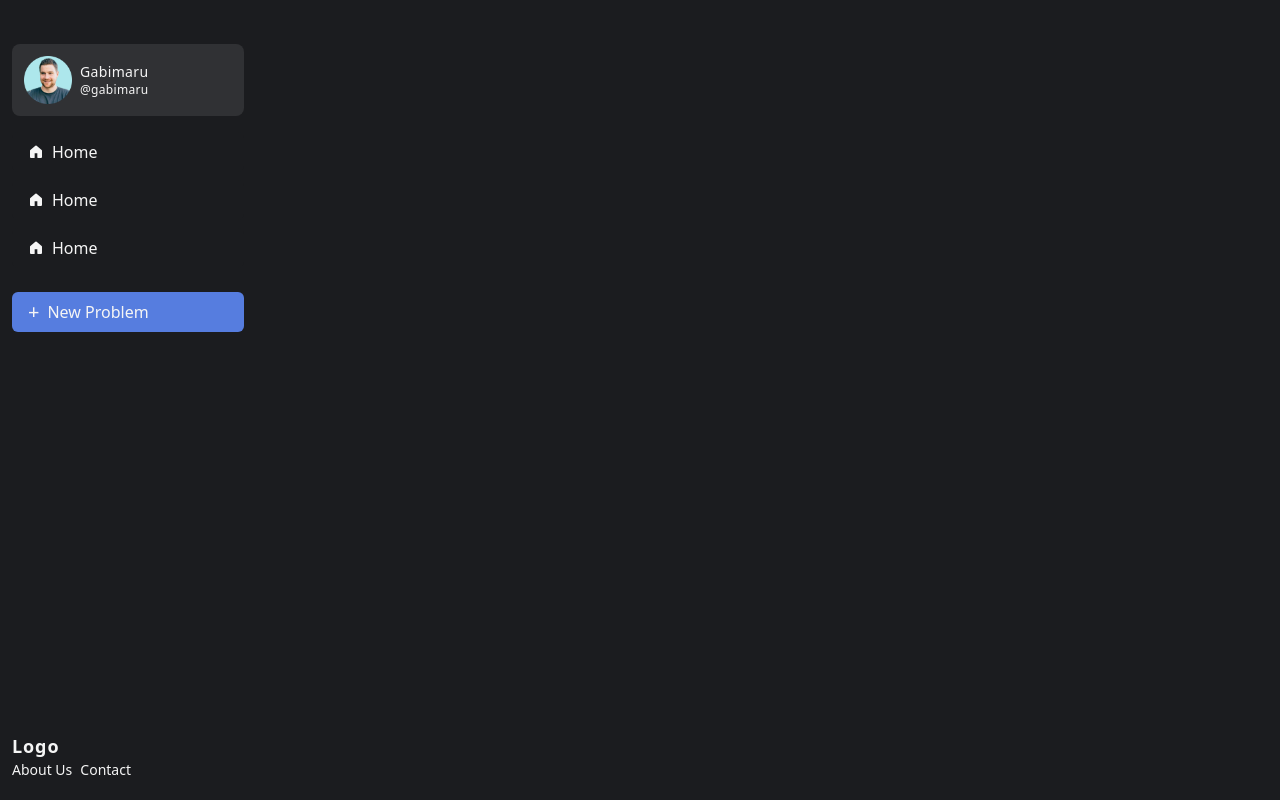
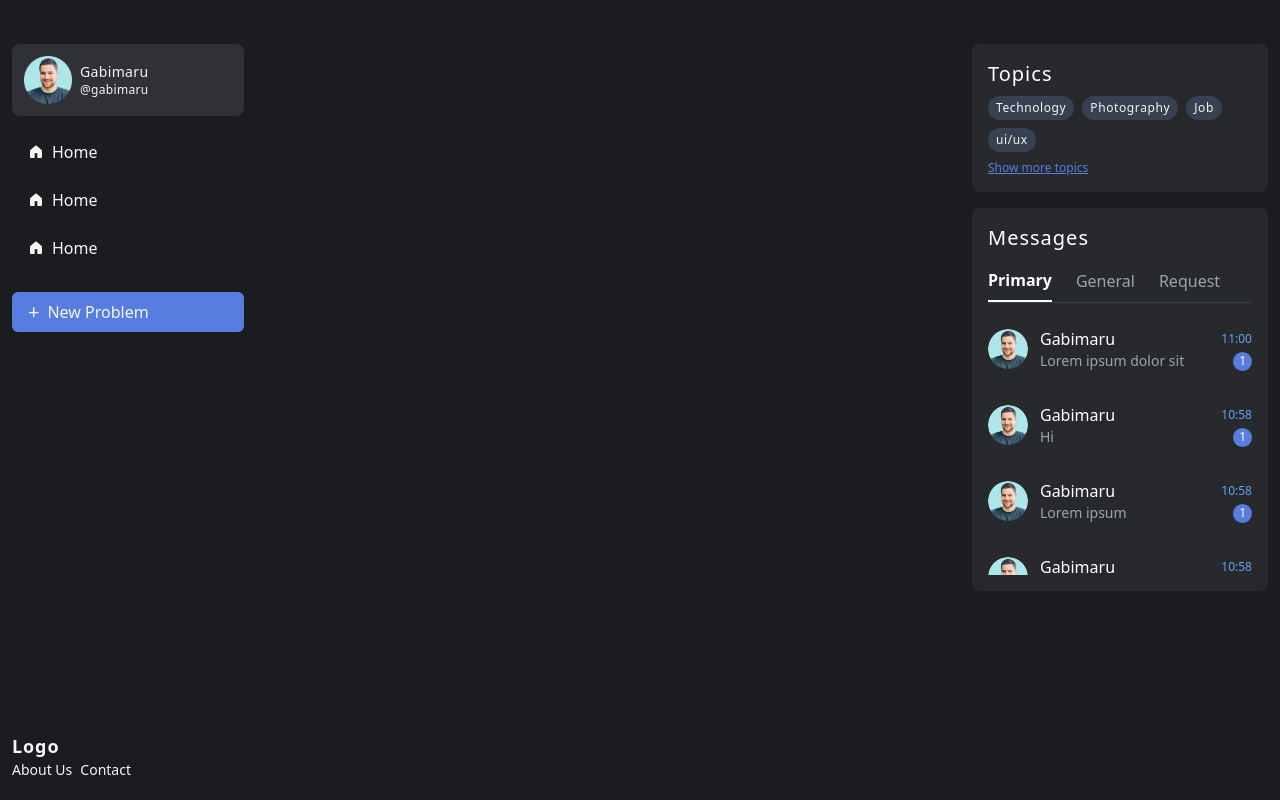
Before and after one commit to Jyotirmoy-Baidya/Photo-user, a React (Vite) app: page / in a window 1280 px wide. Built offline with nearby package versions, Linux system fonts and the light colour scheme.

Commit message:
Right Bar of topics and messages

```diff
--- /dev/null
+++ b/src/components/Home/MessageSection.jsx
@@ -0,0 +1,72 @@
+import React, { useState } from "react";
+
+const messages = {
+    primary: [
+        { name: "Gabimaru", message: "Lorem ipsum dolor sit", time: "11:00", new: 1 },
+        { name: "Gabimaru", message: "Hi", time: "10:58", new: 1 },
+        { name: "Gabimaru", message: "Lorem ipsum", time: "10:58", new: 1 },
+        { name: "Gabimaru", message: "Gabimaru Gabimaru", time: "10:58", new: 1 },
+    ],
+    general: [
+        { name: "Gabimaru", message: "General message", time: "9:30", new: 1 },
+    ],
+    request: [
+        { name: "Gabimaru", message: "Request message", time: "8:15", new: 0 },
+    ],
+};
+
+const MessageItem = ({ message }) => (
+    <div className="flex items-center gap-3 py-2">
+        <img
+            src="./assets/image.png"
+            alt="profile"
+            className="rounded-full w-10 h-10"
+        />
+        <div className="flex-1 gap-1">
+            <div className="flex justify-between items-center">
+                <h4 className="text-white">{message.name}</h4>
+                <span className="text-blue-400 text-xs">{message.time}</span>
+            </div>
+            <div className="flex justify-between items-center">
+                <p className="text-gray-400 text-sm">{message.message}</p>
+                {message.new ? (
+                    <span className="bg-primary-blue text-white text-xs rounded-full px-[6px] py-[1.5px]">
+                        {message.new}
+                    </span>
+                ) : null}
+            </div>
+        </div>
+    </div>
+);
+
+const MessageSection = () => {
+    const [activeTab, setActiveTab] = useState("primary");
+
+    return (
+        <div className="p-4 rounded-lg bg-primary-gray">
+            <div className="text-xl font-medium tracking-wider text-white mb-2">Messages</div>
+            <div className="flex gap-6 border-b border-gray-700 my-4">
+                {["Primary", "General", "Request"].map((tab) => (
+                    <button
+                        key={tab}
+                        onClick={() => setActiveTab(tab.toLowerCase())}
+                        className={`${activeTab === tab.toLowerCase()
+                            ? "text-white font-semibold border-b-2 border-white"
+                            : "text-gray-400"
+                            } pb-2`}
+                    >
+                        {tab}
+                    </button>
+                ))}
+            </div>
+
+            <div className="space-y-4 max-h-64 overflow-scroll hide-scrollbar">
+                {messages[activeTab].map((message, index) => (
+                    <MessageItem key={index} message={message} />
+                ))}
+            </div>
+        </div>
+    );
+};
+
+export default MessageSection;
--- /dev/null
+++ b/src/components/Home/TopicsSection.jsx
@@ -0,0 +1,67 @@
+import React, { useState, useEffect } from "react";
+
+const TopicsSection = () => {
+    const tags = [
+        "Technology",
+        "Photography",
+        "Job",
+        "ui/ux",
+        "Economics",
+        "Freelancing",
+        "Business",
+        "Entrepreneurship",
+        "Management",
+    ];
+
+    const [showTopics, setShowTopics] = useState(0);
+    const [topicsLoading, setTopicsLoading] = useState(true);
+
+    // Function to load topics after a delay (simulating async fetch)
+    const gettingTopics = async () => {
+        setTimeout(() => {
+            setShowTopics(tags.length >= 4 ? 4 : tags.length);
+            setTopicsLoading(false);
+        }, 2000);
+    };
+
+    // Run when component mounts
+    useEffect(() => {
+        gettingTopics();
+    }, []); // empty dependency array ensures this runs once after initial render
+
+    return (
+        <div className="p-4 rounded-lg bg-primary-gray">
+            <div className="text-xl font-medium tracking-wider text-white mb-2">
+                Topics
+            </div>
+            {topicsLoading ? (
+                <div className="text-white text-sm">Loading...</div>
+            ) : (
+                <div className="flex items-center justify-center">
+                    <div className="flex flex-wrap gap-2">
+                        {tags
+                            .filter((_, index) => index < showTopics)
+                            .map((tag, index) => (
+                                <span
+                                    key={index}
+                                    className="px-2 py-1 bg-gray-700 text-primary-white text-xs tracking-wider rounded-full"
+                                >
+                                    {tag}
+                                </span>
+                            ))}
+                    </div>
+                </div>
+            )}
+            <div
+                className="text-primary-blue underline text-xs mt-2 cursor-pointer"
+                onClick={() =>
+                    setShowTopics(showTopics <= 4 ? tags.length : 4)
+                }
+            >
+                Show {showTopics <= 4 ? "more" : "less"} topics
+            </div>
+        </div>
+    );
+};
+
+export default TopicsSection;
--- a/src/pages/Home.jsx
+++ b/src/pages/Home.jsx
@@ -1,7 +1,37 @@
+import { useEffect, useState } from "react";
 import { GoHomeFill } from "react-icons/go"
 import { NavLink } from "react-router-dom"
+import MessageSection from "../components/Home/MessageSection";
+import TopicsSection from "../components/Home/TopicsSection";
 
 const Home = () => {
+
+    const tags = [
+        "Technology",
+        "Photography",
+        "Job",
+        "ui/ux",
+        "Economics",
+        "Freelancing",
+        "Business",
+        "Entrepreneurship",
+        "Management",
+    ];
+
+    const [showTopics, setShowTopics] = useState(0);
+    const [topicsLoading, setTopicsLoading] = useState(true);
+
+    const gettingTopics = async () => {
+        setTimeout(() => {
+            setShowTopics(tags.length >= 4 ? 4 : tags.length)
+            setTopicsLoading(false);
+        }, 2000);
+    }
+
+    gettingTopics();
+
+
+
     return (
         <div className="h-screen bg-primary-bg flex flex-col">
             {/* header start */}
@@ -62,8 +92,14 @@ const Home = () => {
                 {/* Middle Section End */}
 
                 {/* Right Section Start  */}
-                <div className="w-80 hidden md:block p-3">
-                    <div className="flex flex-col gap-2">
+                <div className="w-80 hidden md:block mt-8 p-3 overflow-scroll hide-scrollbar">
+                    <div className="flex flex-col gap-4">
+                        {/* Topics */}
+                        <TopicsSection />
+
+                        {/* Messages  */}
+                        <MessageSection />
+
                     </div>
                 </div>
                 {/* Right Section End */}
--- a/src/styles/index.css
+++ b/src/styles/index.css
@@ -1,3 +1,7 @@
 @tailwind base;
 @tailwind components;
 @tailwind utilities;
+
+.hide-scrollbar::-webkit-scrollbar {
+    display: none;
+}
```
